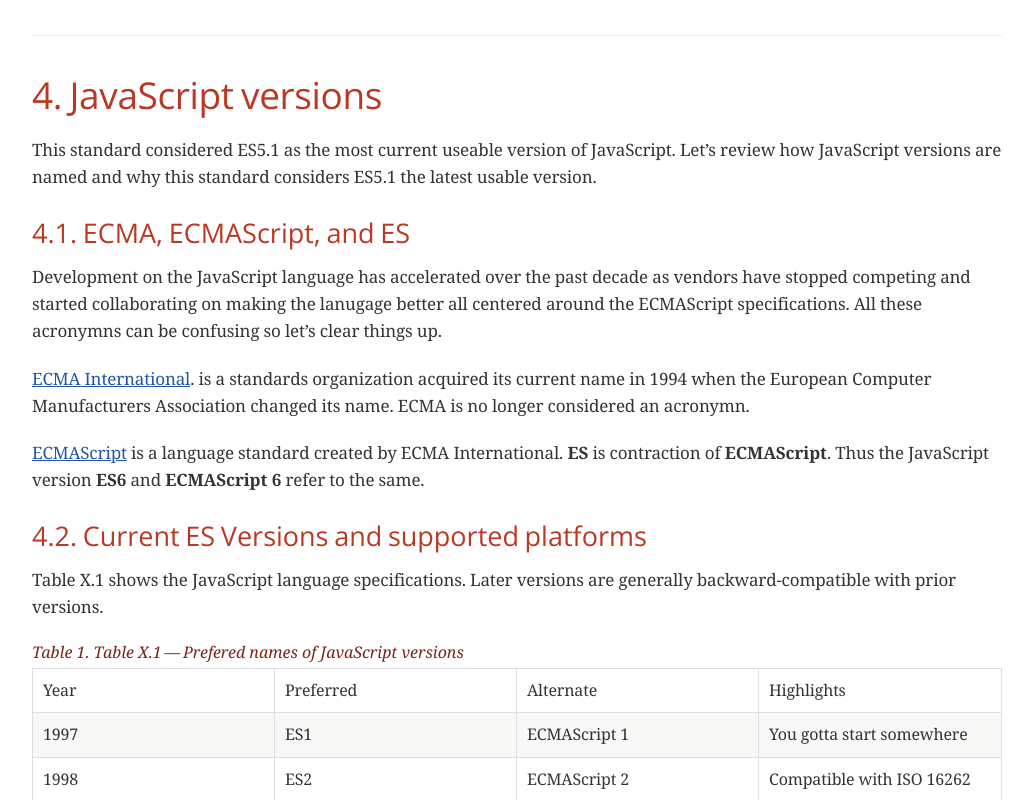
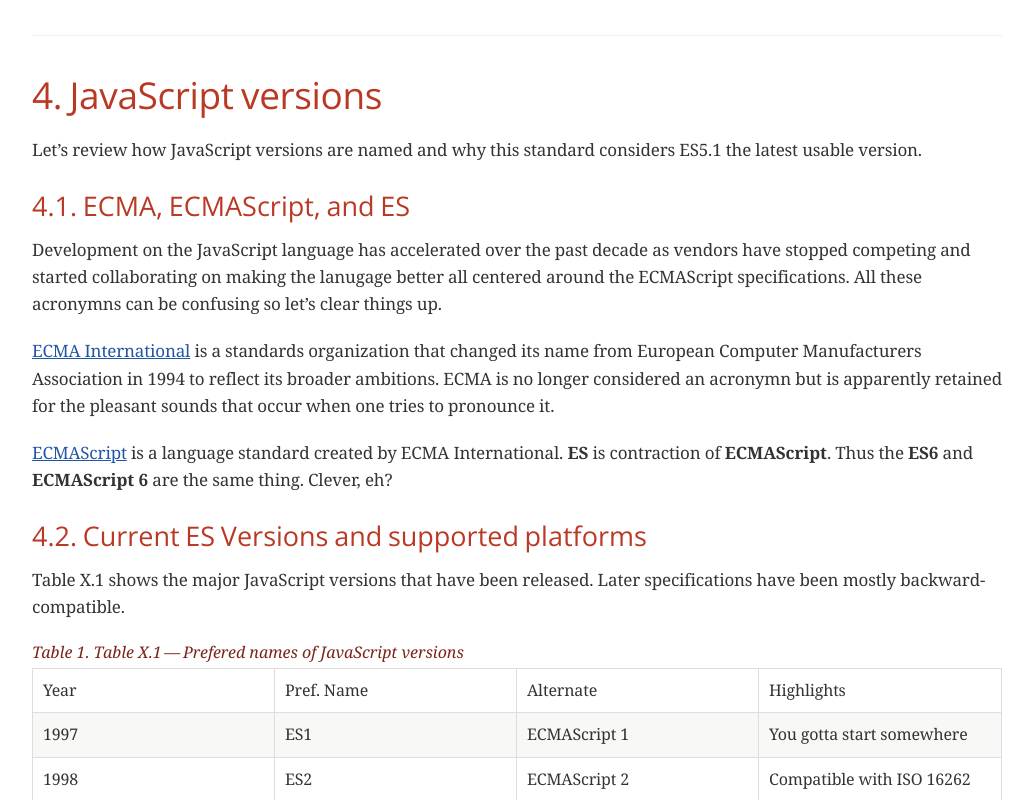
Before and after one commit to mmikowski/hi_score, a website: page doc/js-code-standard.html in a window 1280 px wide. Shown: the part 1540-2340 px from the top of the page, without its empty margins (123-1156 px from the left). Drawn offline with nearby package versions, Linux system fonts and the light colour scheme; a web font is replaced by a local one.

Commit message:
Update docs

```diff
--- a/doc/js-code-standard.html
+++ b/doc/js-code-standard.html
@@ -522,8 +522,7 @@ if you want to know <strong>why</strong> we recommend a convention, keep reading
 <h2 id="_javascript_versions">4. JavaScript versions</h2>
 <div class="sectionbody">
 <div class="paragraph">
-<p>This standard considered ES5.1 as the most current useable version of
-JavaScript. Let&#8217;s review how JavaScript versions are named and why this
+<p>Let&#8217;s review how JavaScript versions are named and why this
 standard considers ES5.1 the latest usable version.</p>
 </div>
 <div class="sect2">
@@ -535,22 +534,23 @@ lanugage better all centered around the ECMAScript specifications. All these
 acronymns can be confusing so let&#8217;s clear things up.</p>
 </div>
 <div class="paragraph">
-<p><a href="https://en.wikipedia.org/wiki/Ecma_International">ECMA International</a>.
-is a standards organization acquired its current name in 1994 when the
-European Computer Manufacturers Association changed its name. ECMA is no
-longer considered an acronymn.</p>
+<p><a href="https://en.wikipedia.org/wiki/Ecma_International">ECMA International</a>
+is a standards organization that changed its name from European Computer
+Manufacturers Association in 1994 to reflect its broader ambitions. ECMA is no
+longer considered an acronymn but is apparently retained for the pleasant
+sounds that occur when one tries to pronounce it.</p>
 </div>
 <div class="paragraph">
 <p><a href="https://en.wikipedia.org/wiki/ECMAScript">ECMAScript</a> is a language standard
 created by ECMA International. <strong>ES</strong> is contraction of <strong>ECMAScript</strong>. Thus
-the JavaScript version <strong>ES6</strong> and <strong>ECMAScript 6</strong> refer to the same.</p>
+the <strong>ES6</strong> and <strong>ECMAScript 6</strong> are the same thing. Clever, eh?</p>
 </div>
 </div>
 <div class="sect2">
 <h3 id="_current_es_versions_and_supported_platforms">4.2. Current ES Versions and supported platforms</h3>
 <div class="paragraph">
-<p>Table X.1 shows the JavaScript language specifications. Later versions
-are generally backward-compatible with prior versions.</p>
+<p>Table X.1 shows the major JavaScript versions that have been released. Later
+specifications have been mostly backward-compatible.</p>
 </div>
 <table class="tableblock frame-all grid-all spread">
 <caption class="title">Table 1. Table X.1&#8201;&#8212;&#8201;Prefered names of JavaScript versions</caption>
@@ -563,7 +563,7 @@ are generally backward-compatible with prior versions.</p>
 <tbody>
 <tr>
 <td class="tableblock halign-left valign-top"><p class="tableblock">Year</p></td>
-<td class="tableblock halign-left valign-top"><p class="tableblock">Preferred</p></td>
+<td class="tableblock halign-left valign-top"><p class="tableblock">Pref. Name</p></td>
 <td class="tableblock halign-left valign-top"><p class="tableblock">Alternate</p></td>
 <td class="tableblock halign-left valign-top"><p class="tableblock">Highlights</p></td>
 </tr>
@@ -630,14 +630,11 @@ are generally backward-compatible with prior versions.</p>
 </tbody>
 </table>
 <div class="paragraph">
-<p>Thanks to
+<p>As of 2015, ECMA discourages the use of a single version numbers in favor
+of the year of release. Thus while using ES5.1 is fine, they prefer we use
+ES2015, ES2016, ES2017 instead of ES6, ES7, or ES8. Thanks to
 <a href="https://codeburst.io/javascript-wtf-is-es6-es8-es-2017-ecmascript-dca859e4821c">Codeburst.io</a>
 for help sorting this out!</p>
-</div>
-<div class="paragraph">
-<p>As of 2015, ECMA discourages the use of a single version numbers in favor
-of the year of release. Thus while using ES5.1 is fine, they prefer we use
-ES2015, ES2016, ES2017 instead of ES6, ES7, or ES8.</p>
 </div>
 <div class="paragraph">
 <p>At the time of writing (fall 2017) IE 11 held around 11% market share and the
@@ -1952,8 +1949,8 @@ on invocation. Declaring a variable is not the same as assigning a value to it.
 When a variable is declared, the JS engine know which it exists within
 a functional scope and this is processed at compile-time. A value can be
 assigned to a variable only at run-time<sup class="footnote" id="_footnote_hoist">[<a id="_footnoteref_5" class="footnote" href="#_footnote_5" title="View footnote.">5</a>]</sup>. As a convenience
-we may combine declaration and assignment with the <code>var</code> statement as a
-convenience but internally the JavaScript engine will always process both
+we may combine declaration and assignment with the <code>var</code> statement
+but internally the JavaScript engine will always process both
 stages at different times.</p>
 </div>
 <div class="paragraph">
@@ -3226,7 +3223,7 @@ which loop is effected. This illustrates logic and helps prevent errors.</p>
 </div>
 <div id="footer">
 <div id="footer-text">
-Last updated 2017-09-17 18:52:46 PDT
+Last updated 2017-09-17 19:15:37 PDT
 </div>
 </div>
 </body>
```
Also changed, not shown: 1 other file.
